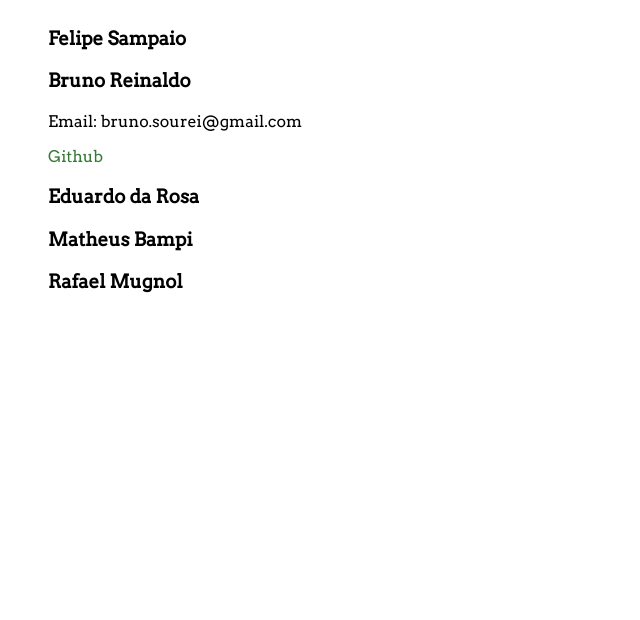
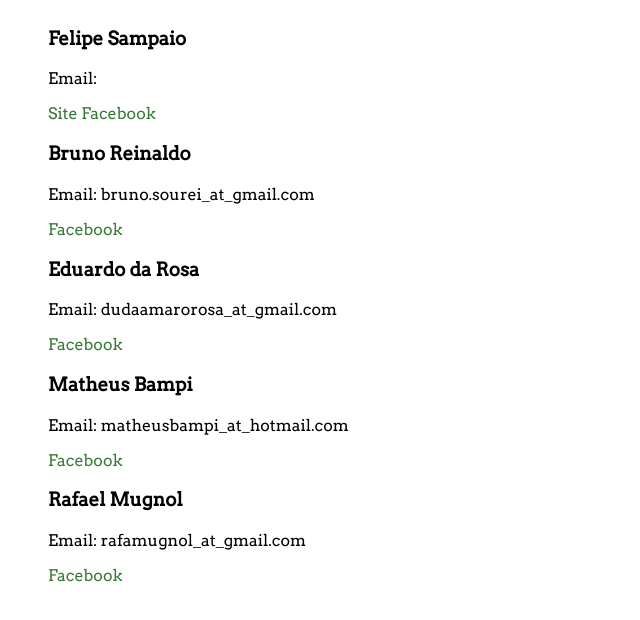
Before and after one commit to brunoreinaldobr/site_projeto, a plain HTML site: page contact.html in a window 1280 px wide. Shown: the whole page, without its empty margins (0-640 px from the left). Drawn offline with Linux system fonts and the light colour scheme.

Commit message:
Atualizado os links para Facebook e Emails e Links para o Lattes

```diff
--- a/contact.html
+++ b/contact.html
@@ -7,33 +7,29 @@
 <body>
 	<div>
 		<h3>Felipe Sampaio</h3>
-		<a href=""></a>
-		<a href=""></a>
-		<a href=""></a>
+		<p>Email: </p>
+		<a href="">Site</a>
+		<a href="">Facebook</a>
 	</div>
 	<div>
 		<h3>Bruno Reinaldo</h3>
-		<p>Email: bruno.sourei@gmail.com</p>
-		<a href="">Github</a>
-		<a href=""></a>
+		<p>Email: bruno.sourei_at_gmail.com</p>
+		<a href="">Facebook</a>
 	</div>
 	<div>
 		<h3>Eduardo da Rosa</h3>
-		<p></p>
-		<a href=""></a>
-		<a href=""></a>
+		<p>Email: dudaamarorosa_at_gmail.com</p>
+		<a href="">Facebook</a>
 	</div>
 	<div>
 		<h3>Matheus Bampi</h3>
-		<p></p>
-		<a href=""></a>
-		<a href=""></a>
+		<p>Email: matheusbampi_at_hotmail.com</p>
+		<a href="">Facebook</a>
 	</div>
 	<div>
 		<h3>Rafael Mugnol</h3>
-		<p></p>
-		<a href=""></a>
-		<a href=""></a>
+		<p>Email: rafamugnol_at_gmail.com</p>
+		<a href="">Facebook</a>
 	</div>
 </body>
 </html>
```
Also changed, not shown: researchers.html (+1 -1 lines).
